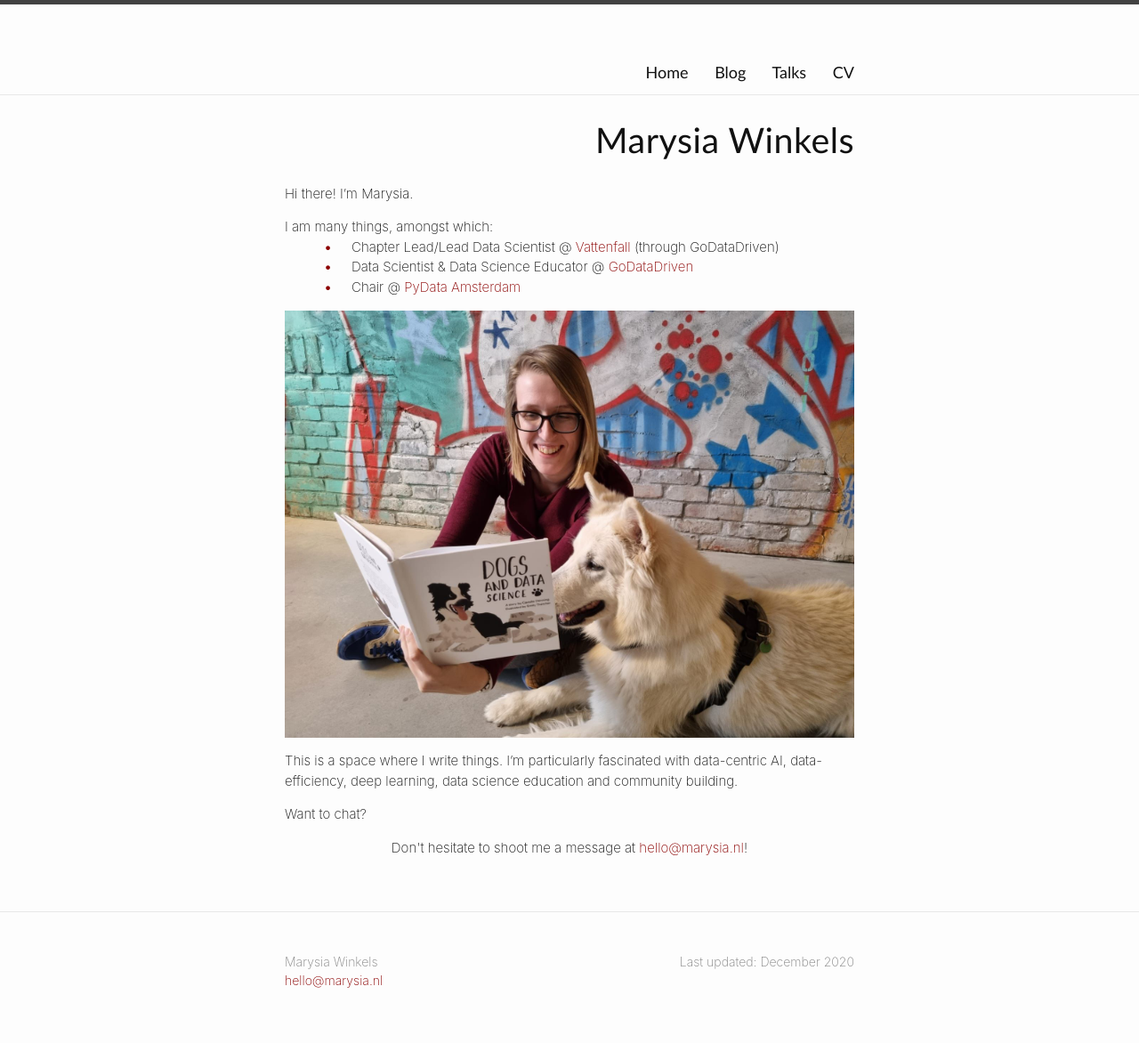
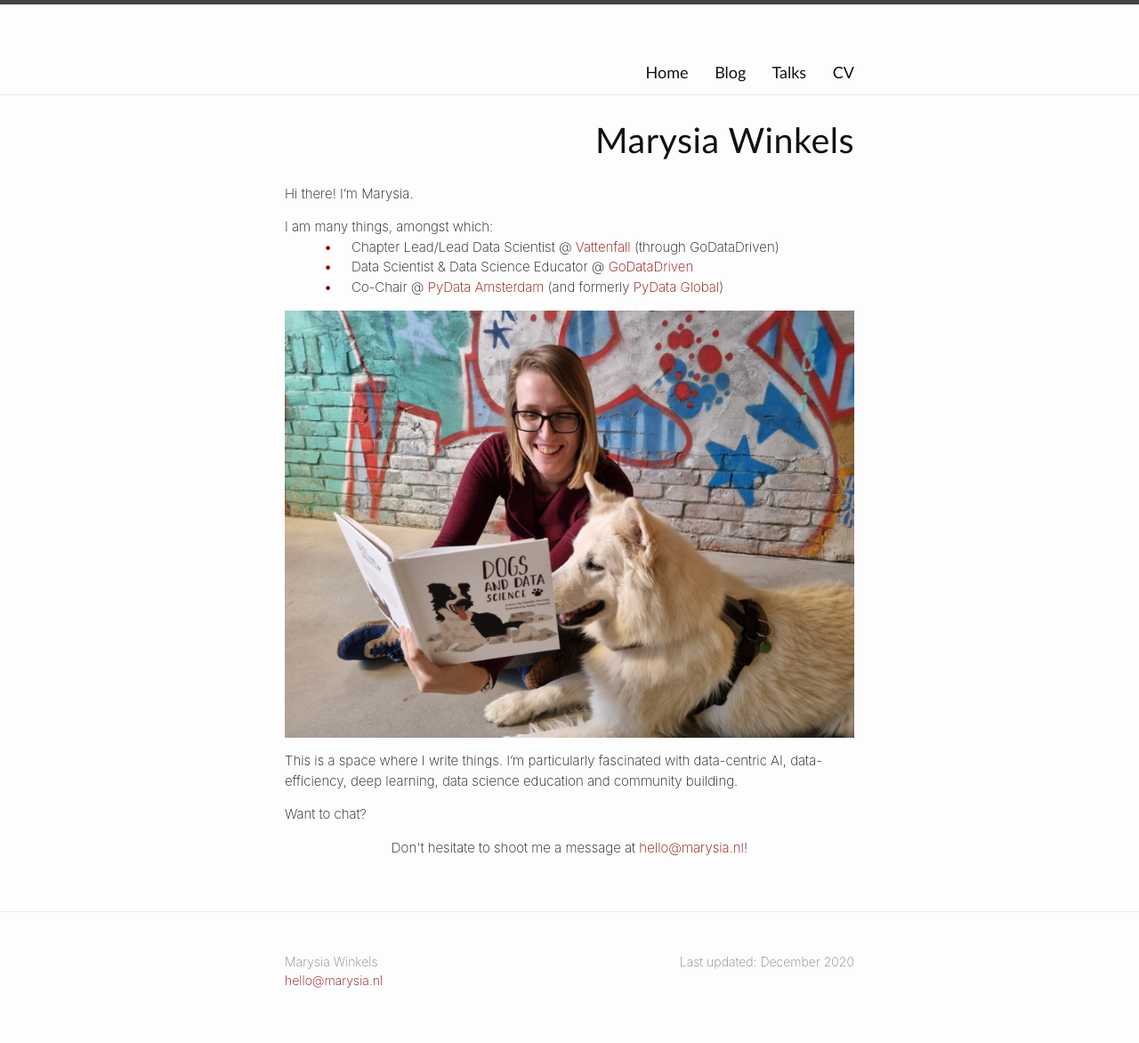
Before and after one commit to marysia/marysia.github.io, a Jekyll site: the page built from index.md, in a window 1280 px wide. Shown: the whole page at 89% size. Built offline with Jekyll 4.4.1, drawn with Linux system fonts in a browser that asks for light colours.

Commit message:
update bio

```diff
--- a/index.md
+++ b/index.md
@@ -13,7 +13,7 @@ Hi there! I'm Marysia.
 I am many things, amongst which:
 * Chapter Lead/Lead Data Scientist @ [Vattenfall](https://vattenfall.com) (through GoDataDriven)
 * Data Scientist & Data Science Educator @ [GoDataDriven](https://godatadriven.com)
-* Chair @ [PyData Amsterdam](http://amsterdam.pydata.org)
+* Co-Chair @ [PyData Amsterdam](http://amsterdam.pydata.org) (and formerly [PyData Global](https://pydata.org/global2021/))
 
 ![text](../assets/dogdatascience.jpeg)
 
```
